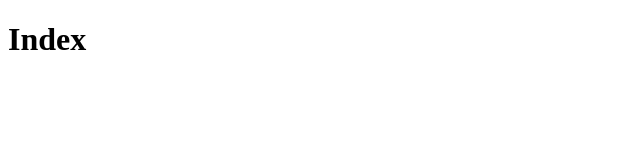
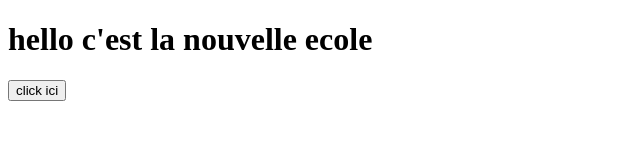
Before and after one commit to FranckDodo91/exo-git, a plain HTML site: page index.html in a window 1280 px wide. Shown: the whole page, without its empty margins (0-640 px from the left). Drawn offline with Linux system fonts and the light colour scheme.

Commit message:
voici mon message

```diff
--- a/index.html
+++ b/index.html
@@ -7,6 +7,8 @@
     <title>Index</title>
 </head>
 <body>
-    <h1>Index</h1>
+    <h1>hello c'est la nouvelle ecole</h1>
+
+    <button>click ici</button>
 </body>
 </html>
```
Also changed, not shown: contact.html (+1 -1 lines).
